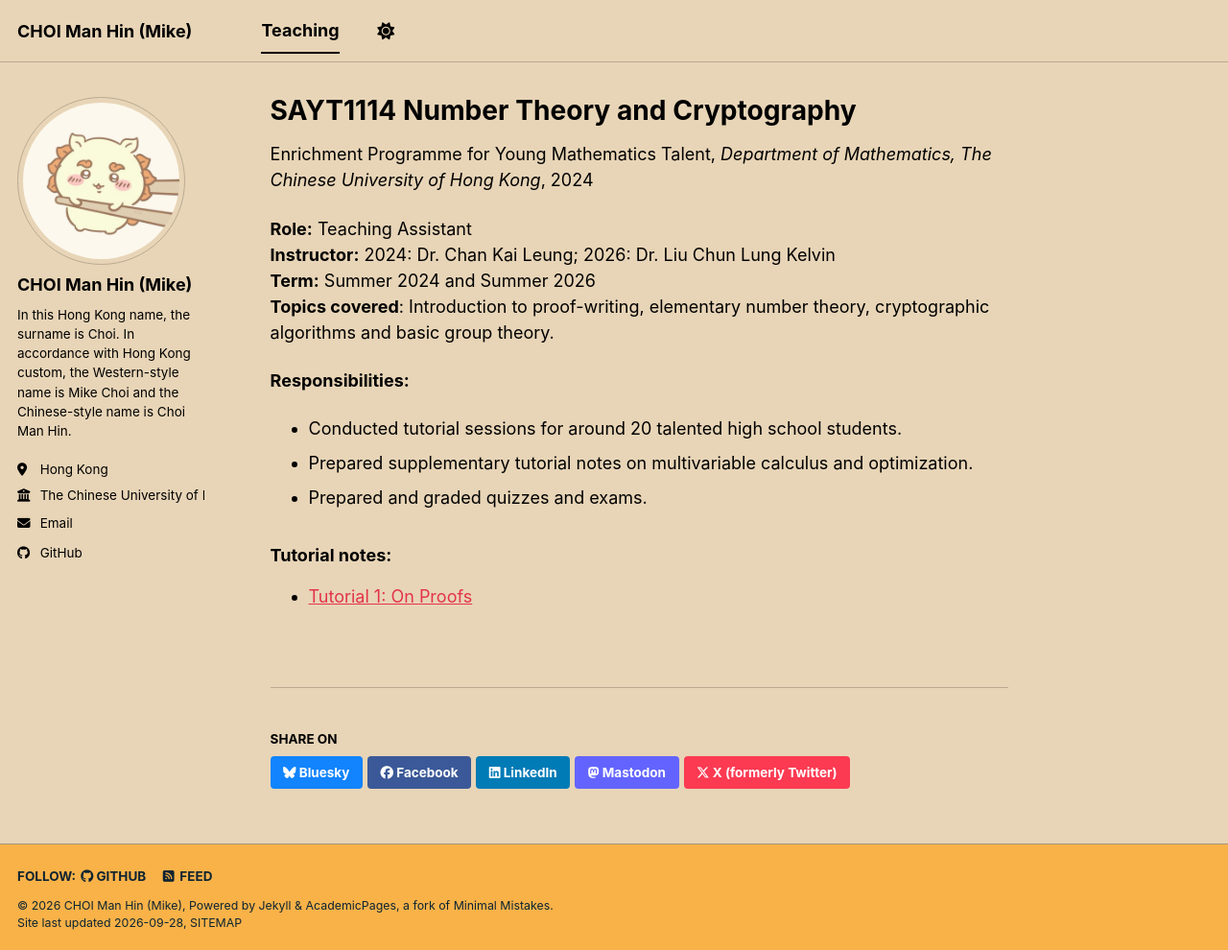
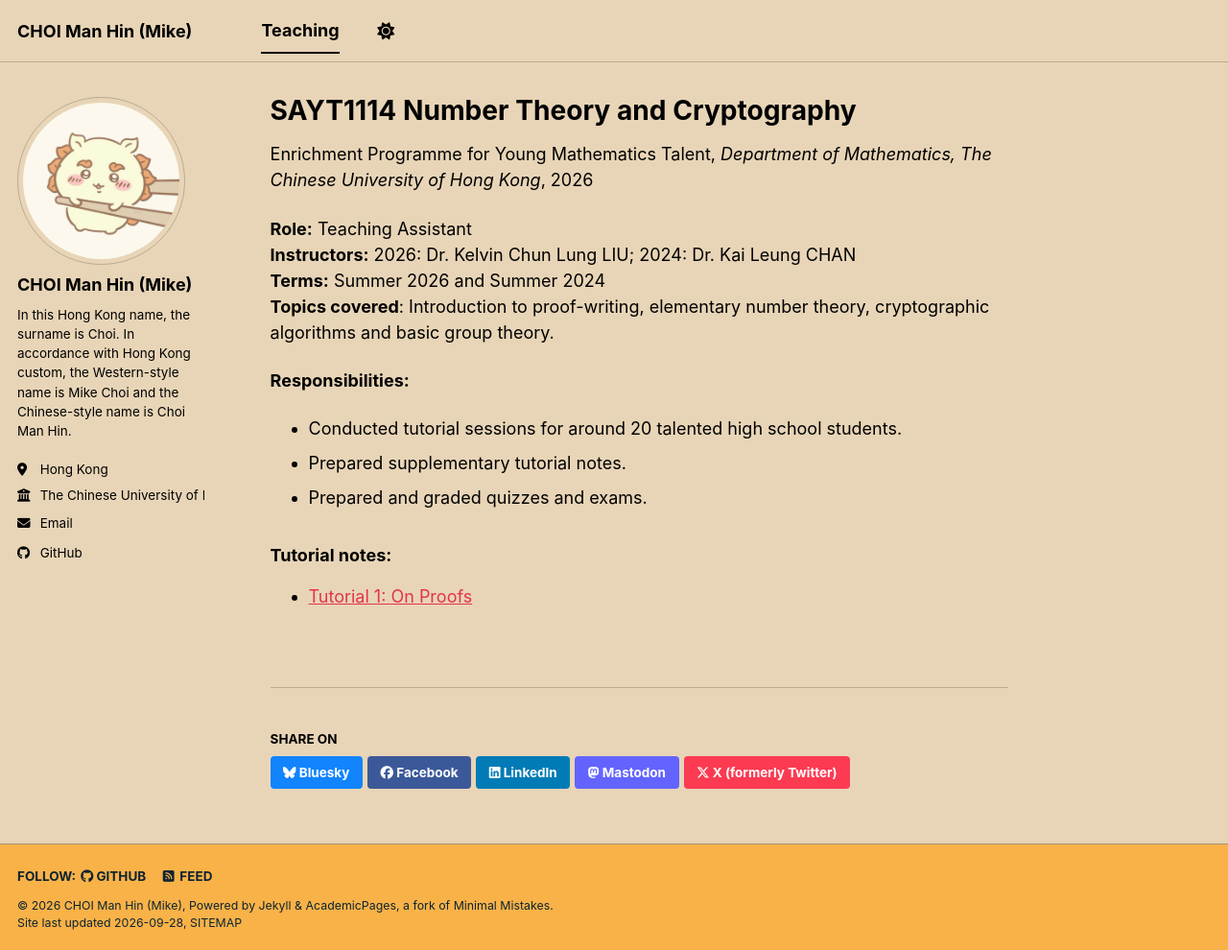
Before and after one commit to cmhin0129/cmhin0129.github.io, a Jekyll site: the page built from _teaching/ntc.md, in a window 1280 px wide and 990 px high. Shown: the whole window at 96% size. Built offline with Jekyll 4.4.1, drawn with Linux system fonts in a browser that asks for light colours; a style sheet for code colours, icons or effects is not loaded.

Commit message:
Update ntc.md

```diff
--- a/_teaching/ntc.md
+++ b/_teaching/ntc.md
@@ -4,18 +4,17 @@ collection: teaching
 type: "Enrichment Programme for Young Mathematics Talent"
 permalink: /teaching/ntc
 venue: "Department of Mathematics, The Chinese University of Hong Kong"
-date: 2024-08-01
 location: "Hong Kong"
 ---
 
 **Role:** Teaching Assistant
-**Instructor:** 2024: Dr. Chan Kai Leung; 2026: Dr. Liu Chun Lung Kelvin
-**Term:** Summer 2024 and Summer 2026
+**Instructors:** 2026: Dr. Kelvin Chun Lung LIU; 2024: Dr. Kai Leung CHAN
+**Terms:** Summer 2026 and Summer 2024
 **Topics covered**: Introduction to proof-writing, elementary number theory, cryptographic algorithms and basic group theory.
 
 **Responsibilities:**
 * Conducted tutorial sessions for around 20 talented high school students.
-* Prepared supplementary tutorial notes on multivariable calculus and optimization.
+* Prepared supplementary tutorial notes.
 * Prepared and graded quizzes and exams.
 
 ### Tutorial notes:
```
